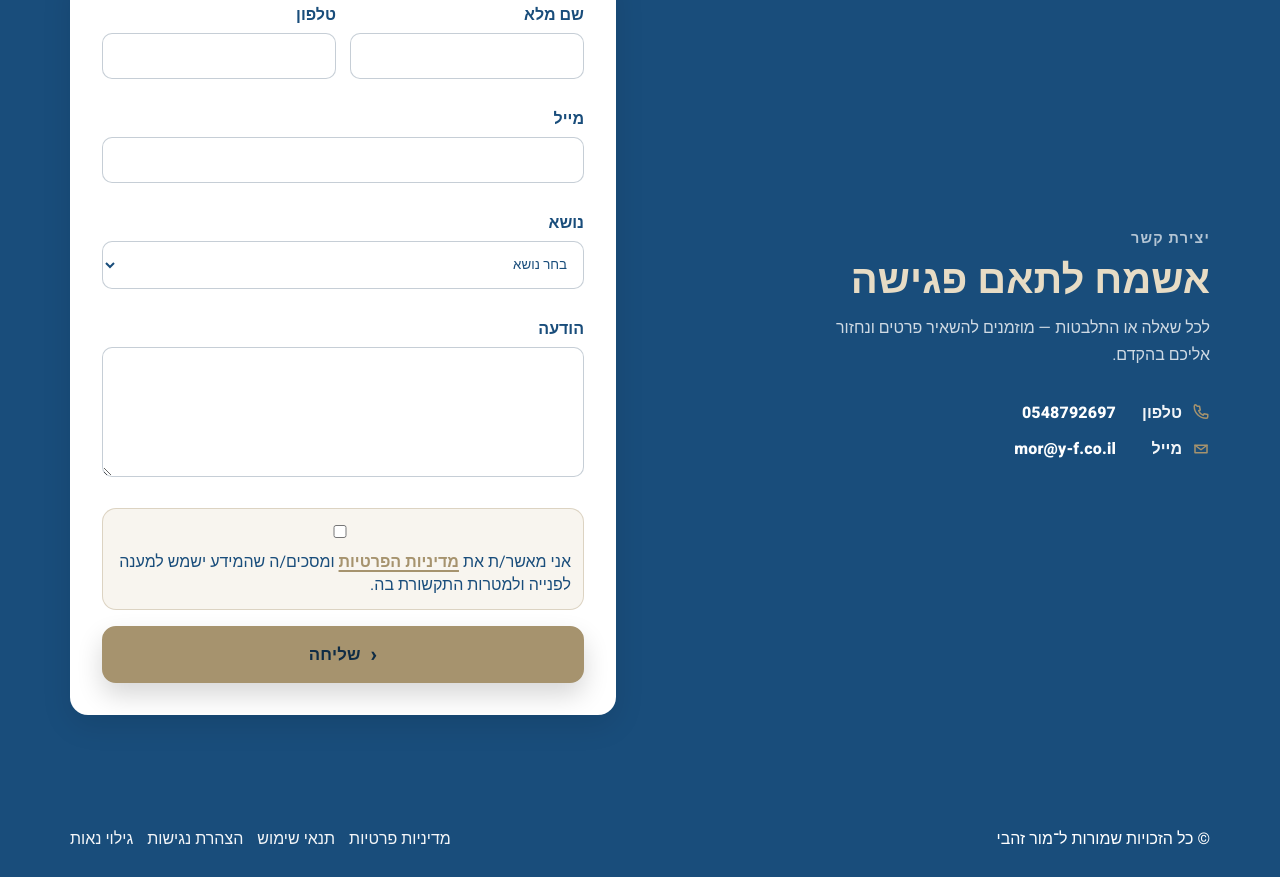
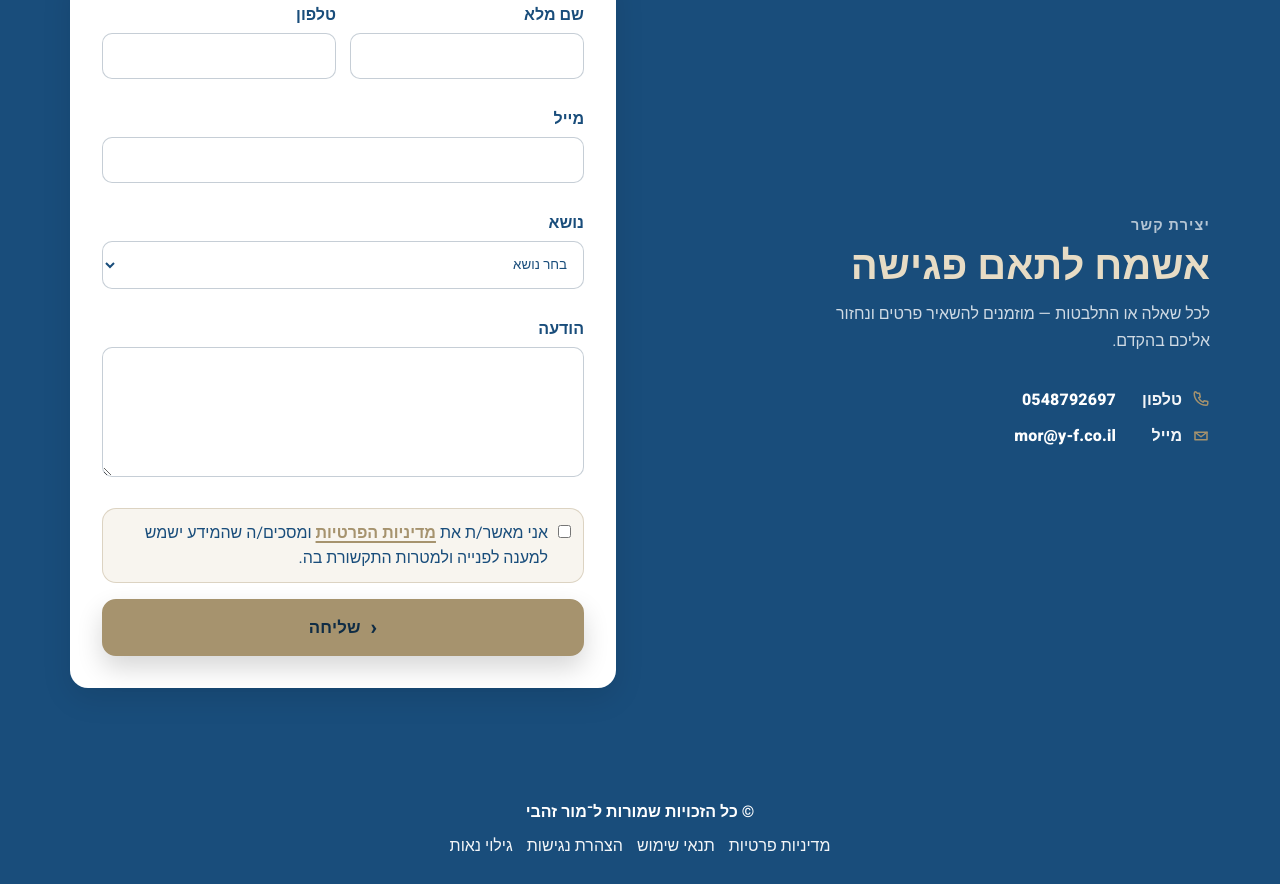
Before and after one commit to MorZehavi/MorZehavi.github.io, a plain HTML site: page index.html in a window 1280 px wide. Shown: the part 2102-2986 px from the top of the page. Drawn offline with Linux system fonts and the light colour scheme.

Commit message:
Refact footer design

```diff
--- a/assets/site.css
+++ b/assets/site.css
@@ -442,14 +442,19 @@ textarea{min-height:130px;resize:vertical}
 /* checkbox */
 label.checkbox{
   display:flex;
+  flex-direction:row-reverse;
   align-items:flex-start;
   gap:10px;
-  line-height:1.45;
+  line-height:1.55;
   width:100%;
-  flex-wrap:wrap;
+  flex-wrap:nowrap;
 }
 label.checkbox input{margin-top:4px;flex:0 0 auto}
-label.checkbox .checkbox-text{flex:1 1 260px; min-width:0}
+label.checkbox .checkbox-text{
+  flex:1 1 auto;
+  min-width:0;
+  text-align:right;
+}
 
 /* =========================
    11) Contact section (Y-F style)
@@ -604,6 +609,21 @@ label.checkbox .checkbox-text{flex:1 1 260px; min-width:0}
 }
 .footer a{color:#fff;opacity:.95}
 .footer a:hover{opacity:1;text-decoration:underline}
+.footer-inner{
+  display:flex;
+  flex-direction:column;
+  align-items:center;
+  gap:10px;
+  text-align:center;
+}
+.footer-copy{font-weight:800}
+.footer-links{
+  display:flex;
+  gap:14px;
+  flex-wrap:wrap;
+  justify-content:center;
+  align-items:center;
+}
 
 /* =========================
    13) Inner pages (footer-pages + service pages header)
@@ -914,3 +934,28 @@ body.no-scroll{
 body.no-scroll{
   overflow: hidden;
 }
+
+/* Fix checkbox layout in contact form */
+label.checkbox{
+  display:flex;
+  flex-direction:row;      /* checkbox then text */
+  align-items:flex-start;
+  gap:10px;
+  direction:rtl;           /* עברית טבעית */
+  text-align:right;
+}
+
+/* IMPORTANT: override global input width/padding for checkbox */
+label.checkbox input[type="checkbox"]{
+  width:auto !important;
+  padding:0 !important;
+  border-radius:4px;
+  margin:4px 0 0 0;
+  flex:0 0 auto;
+}
+
+/* keep text taking the remaining space */
+label.checkbox .checkbox-text{
+  flex:1 1 auto;
+  min-width:0;
+}
--- a/assets/site.js
+++ b/assets/site.js
@@ -25,6 +25,7 @@
     if(e.key === 'Escape') setOpen(false);
   });
 })();
+
 (function(){
   const el = document.getElementById('rotating-word');
   if(!el) return;
@@ -63,3 +64,23 @@
   }
   tick();
 })();
+
+(function () {
+  const form = document.querySelector('form[action="https://formspree.io/f/manoyjzq"]');
+  if (!form) return;
+
+  form.addEventListener('submit', () => {
+    const name  = (document.getElementById('fullName')?.value || '').trim();
+    const phone = (document.getElementById('phone')?.value || '').trim();
+    const email = (document.getElementById('email')?.value || '').trim();
+
+    // unique subject => prevents Gmail threading
+    const ts = new Date().toISOString().slice(0, 19).replace('T', ' ');
+    const subjectField = document.getElementById('subjectField');
+    if (subjectField) subjectField.value = `פנייה חדשה – ${name} – ${phone} – ${ts}`;
+
+    // reply-to should be the user's email
+    const replyToField = document.getElementById('replyToField');
+    if (replyToField) replyToField.value = email;
+  });
+})();
--- a/index.html
+++ b/index.html
@@ -189,8 +189,8 @@
       <!-- ימין: הכרטיסיה (טופס בלבד) -->
       <form action="https://formspree.io/f/manoyjzq" class="form" method="POST">
 
-        <input type="hidden" name="_subject" value="פנייה חדשה – %name% – %phone%">
-        <input type="hidden" name="_replyto" value="%email%">
+        <input type="hidden" name="_subject" id="subjectField" value="">
+        <input type="hidden" name="_replyto" id="replyToField" value="">
         <input type="hidden" name="_language" value="he">
 
         <div class="grid-2">
@@ -228,7 +228,7 @@
         </div>
 
         <label class="checkbox" style="margin-top:10px">
-          <input required type="checkbox"/>
+          <input required type="checkbox" />
           <span class="checkbox-text">
             אני מאשר/ת את
             <a href="footer-pages/privacy.html" style="color:var(--blue); font-weight:900;">מדיניות הפרטיות</a>
@@ -251,9 +251,9 @@
 
 <footer class="footer">
   <div class="container">
-<div style="display:flex; flex-wrap:wrap; gap:14px; justify-content:space-between; align-items:center;">
-<div>© כל הזכויות שמורות ל־מור זהבי</div>
-<div style="display:flex; gap:14px; flex-wrap:wrap;">
+    <div class="footer-inner">
+      <div class="footer-copy">© כל הזכויות שמורות ל־מור זהבי</div>
+      <div class="footer-links">
         <a href="footer-pages/privacy.html">מדיניות פרטיות</a>
         <a href="footer-pages/terms.html">תנאי שימוש</a>
         <a href="footer-pages/accessibility.html">הצהרת נגישות</a>
```
Also changed, not shown: footer-pages/accessibility.html (+3 -3 lines), footer-pages/disclaimer.html (+3 -3 lines), footer-pages/privacy.html (+3 -3 lines), footer-pages/terms.html (+3 -3 lines), services/family_office.html (+3 -3 lines), services/financial.html (+3 -3 lines), services/investments.html (+3 -3 lines), services/retirement.html (+3 -3 lines). Lines whose indentation alone changed are shown as unchanged.
